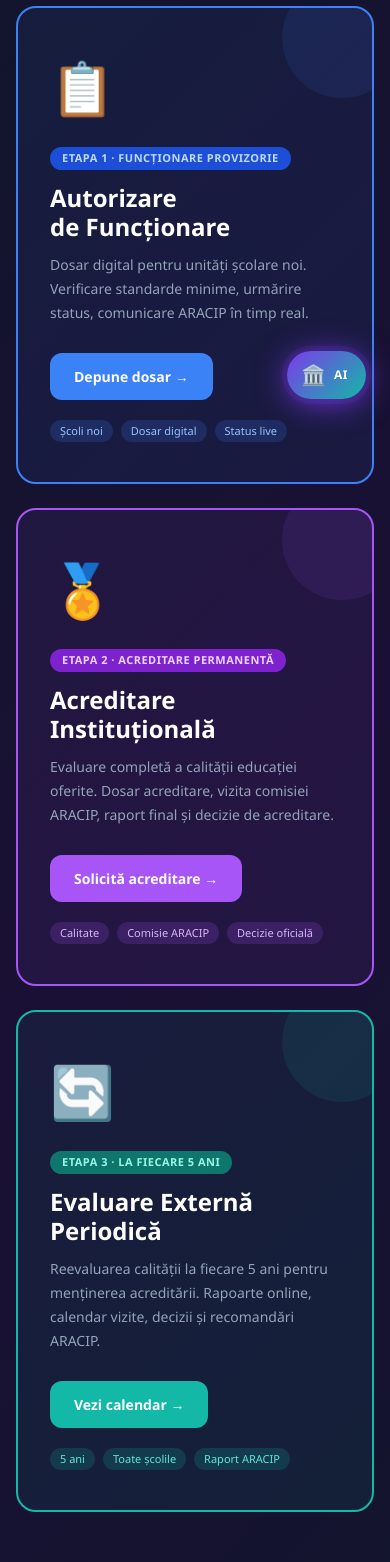
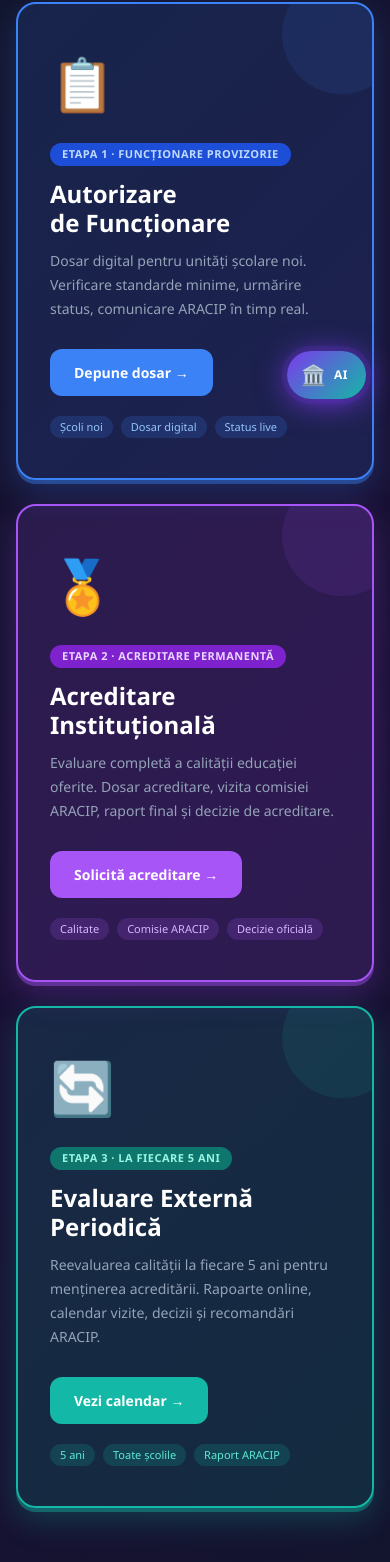
Before and after one commit to catalinradu2026-gif/leadflow-ai, a Next.js app: page /acreditare in a window 390 px wide. Shown: the part 421-1983 px from the top of the page. Built offline with nearby package versions, Linux system fonts and the light colour scheme.

Commit message:
Fix: 3D card effect on mobile for acreditare and edu pages

```diff
--- a/app/acreditare/page.tsx
+++ b/app/acreditare/page.tsx
@@ -95,7 +95,7 @@ export default function AcreditareLanding() {
         <div
           onClick={() => router.push('/acreditare/autorizare')}
           style={{
-            background: 'rgba(59,130,246,0.07)',
+            background: isMobile ? 'rgba(59,130,246,0.14)' : 'rgba(59,130,246,0.07)',
             border: '2px solid #3b82f6',
             borderRadius: '20px',
             padding: '40px 32px',
@@ -103,6 +103,8 @@ export default function AcreditareLanding() {
             transition: 'all 0.2s',
             position: 'relative',
             overflow: 'hidden',
+            transform: isMobile ? 'translateY(-4px)' : undefined,
+            boxShadow: isMobile ? '0 12px 32px rgba(59,130,246,0.25), 0 4px 0 rgba(59,130,246,0.4)' : undefined,
           }}
           onMouseEnter={e => {
             (e.currentTarget as HTMLDivElement).style.background = 'rgba(59,130,246,0.14)'
@@ -156,7 +158,7 @@ export default function AcreditareLanding() {
         <div
           onClick={() => router.push('/acreditare/acreditare-scolara')}
           style={{
-            background: 'rgba(168,85,247,0.07)',
+            background: isMobile ? 'rgba(168,85,247,0.14)' : 'rgba(168,85,247,0.07)',
             border: '2px solid #a855f7',
             borderRadius: '20px',
             padding: '40px 32px',
@@ -164,6 +166,8 @@ export default function AcreditareLanding() {
             transition: 'all 0.2s',
             position: 'relative',
             overflow: 'hidden',
+            transform: isMobile ? 'translateY(-4px)' : undefined,
+            boxShadow: isMobile ? '0 12px 32px rgba(168,85,247,0.25), 0 4px 0 rgba(168,85,247,0.4)' : undefined,
           }}
           onMouseEnter={e => {
             (e.currentTarget as HTMLDivElement).style.background = 'rgba(168,85,247,0.14)'
@@ -217,7 +221,7 @@ export default function AcreditareLanding() {
         <div
           onClick={() => router.push('/acreditare/evaluare-periodica')}
           style={{
-            background: 'rgba(20,184,166,0.07)',
+            background: isMobile ? 'rgba(20,184,166,0.14)' : 'rgba(20,184,166,0.07)',
             border: '2px solid #14b8a6',
             borderRadius: '20px',
             padding: '40px 32px',
@@ -225,6 +229,8 @@ export default function AcreditareLanding() {
             transition: 'all 0.2s',
             position: 'relative',
             overflow: 'hidden',
+            transform: isMobile ? 'translateY(-4px)' : undefined,
+            boxShadow: isMobile ? '0 12px 32px rgba(20,184,166,0.25), 0 4px 0 rgba(20,184,166,0.4)' : undefined,
           }}
           onMouseEnter={e => {
             (e.currentTarget as HTMLDivElement).style.background = 'rgba(20,184,166,0.14)'
--- a/app/edu/page.tsx
+++ b/app/edu/page.tsx
@@ -75,7 +75,7 @@ export default function EduLanding() {
         <div
           onClick={() => router.push('/edu/cursuri-ai')}
           style={{
-            background: 'rgba(99,102,241,0.08)',
+            background: isMobile ? 'rgba(99,102,241,0.15)' : 'rgba(99,102,241,0.08)',
             border: '2px solid #6366f1',
             borderRadius: '20px',
             padding: '40px 32px',
@@ -83,6 +83,8 @@ export default function EduLanding() {
             transition: 'all 0.2s',
             position: 'relative',
             overflow: 'hidden',
+            transform: isMobile ? 'translateY(-4px)' : undefined,
+            boxShadow: isMobile ? '0 12px 32px rgba(99,102,241,0.25), 0 4px 0 rgba(99,102,241,0.4)' : undefined,
           }}
           onMouseEnter={e => {
             (e.currentTarget as HTMLDivElement).style.background = 'rgba(99,102,241,0.15)'
@@ -141,7 +143,7 @@ export default function EduLanding() {
         <div
           onClick={() => router.push('/edu/cursuri-profesori')}
           style={{
-            background: 'rgba(245,158,11,0.06)',
+            background: isMobile ? 'rgba(245,158,11,0.12)' : 'rgba(245,158,11,0.06)',
             border: '2px solid #f59e0b',
             borderRadius: '20px',
             padding: '40px 32px',
@@ -149,6 +151,8 @@ export default function EduLanding() {
             transition: 'all 0.2s',
             position: 'relative',
             overflow: 'hidden',
+            transform: isMobile ? 'translateY(-4px)' : undefined,
+            boxShadow: isMobile ? '0 12px 32px rgba(245,158,11,0.25), 0 4px 0 rgba(245,158,11,0.4)' : undefined,
           }}
           onMouseEnter={e => {
             (e.currentTarget as HTMLDivElement).style.background = 'rgba(245,158,11,0.12)'
@@ -207,7 +211,7 @@ export default function EduLanding() {
         <div
           onClick={() => router.push('/edu/bac')}
           style={{
-            background: 'rgba(16,185,129,0.06)',
+            background: isMobile ? 'rgba(16,185,129,0.12)' : 'rgba(16,185,129,0.06)',
             border: '2px solid #10b981',
             borderRadius: '20px',
             padding: '40px 32px',
@@ -215,6 +219,8 @@ export default function EduLanding() {
             transition: 'all 0.2s',
             position: 'relative',
             overflow: 'hidden',
+            transform: isMobile ? 'translateY(-4px)' : undefined,
+            boxShadow: isMobile ? '0 12px 32px rgba(16,185,129,0.25), 0 4px 0 rgba(16,185,129,0.4)' : undefined,
           }}
           onMouseEnter={e => {
             (e.currentTarget as HTMLDivElement).style.background = 'rgba(16,185,129,0.12)'
```
